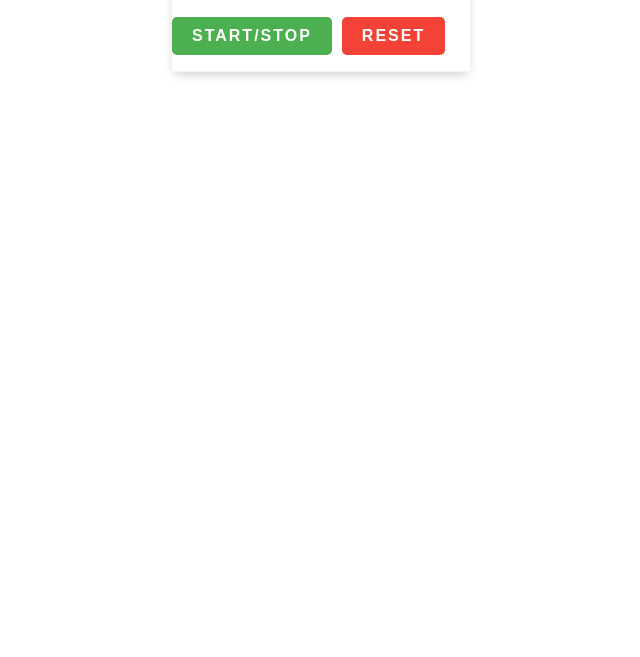
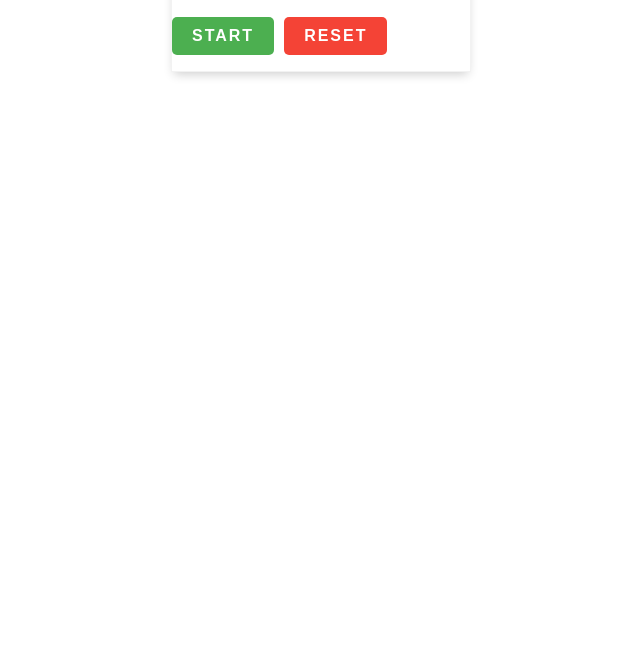
Before and after one commit to uidynamik/simple-stopwatch-app, a plain HTML site: page index.html in a window 1280 px wide. Shown: the part 143-800 px from the top of the page, without its empty margins (319-959 px from the left). Drawn offline with Linux system fonts and the light colour scheme.

Commit message:
1 file modified

```diff
--- a/index.html
+++ b/index.html
@@ -12,7 +12,7 @@
         <p class="time">00:00:00</p>
       </div>
       <div class="controls">
-        <button class="start-stop">Start/Stop</button>
+        <button class="start-stop">Start</button>
         <button class="reset">Reset</button>
       </div>
     </div>
```
